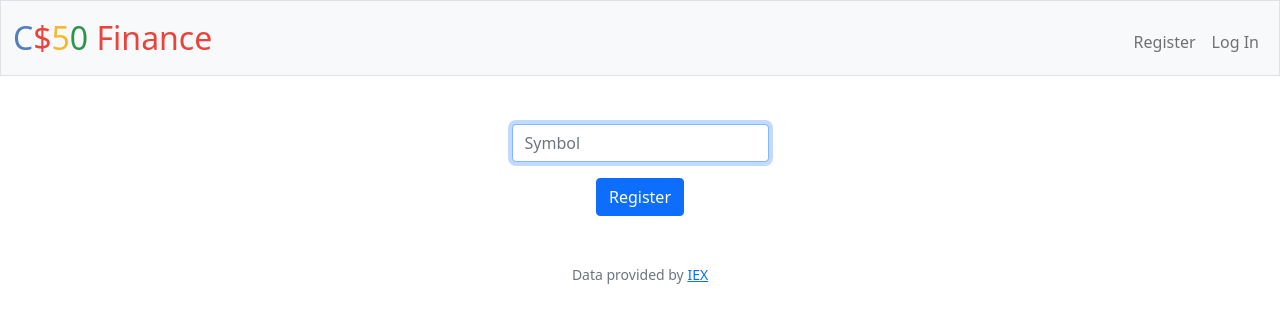
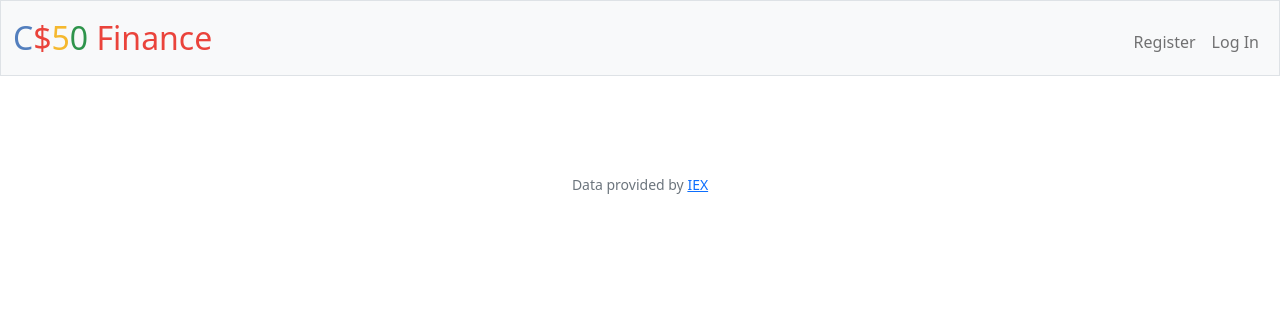
Before and after one commit to JC4github/cs50, a Flask app: template finance/templates/quoted.html in a window 1280 px wide. Shown: the top 336 px of the page. Run offline with Flask 2, Linux system fonts and the light colour scheme; the template is opened without the code that fills it, so the values that code supplies are empty; some libraries are stand-ins or nearby versions.

Commit message:
Thu, Apr 21, 2022, 2:34 AM +00:00

```diff
--- a/finance/templates/quoted.html
+++ b/finance/templates/quoted.html
@@ -5,10 +5,11 @@
 {% endblock %}
 
 {% block main %}
-    <form action="/quote" method="post">
-        <div class="mb-3">
-            <input autocomplete="off" autofocus class="form-control mx-auto w-auto" id="symbol" name="symbol" placeholder="Symbol" type="text">
-        </div>
-        <button class="btn btn-primary" type="submit">Register</button>
-    </form>
+    <table>
+        <thead>
+            <tr>
+                <th></th>
+            </tr>
+        </thead>
+    </table>
 {% endblock %}
```
